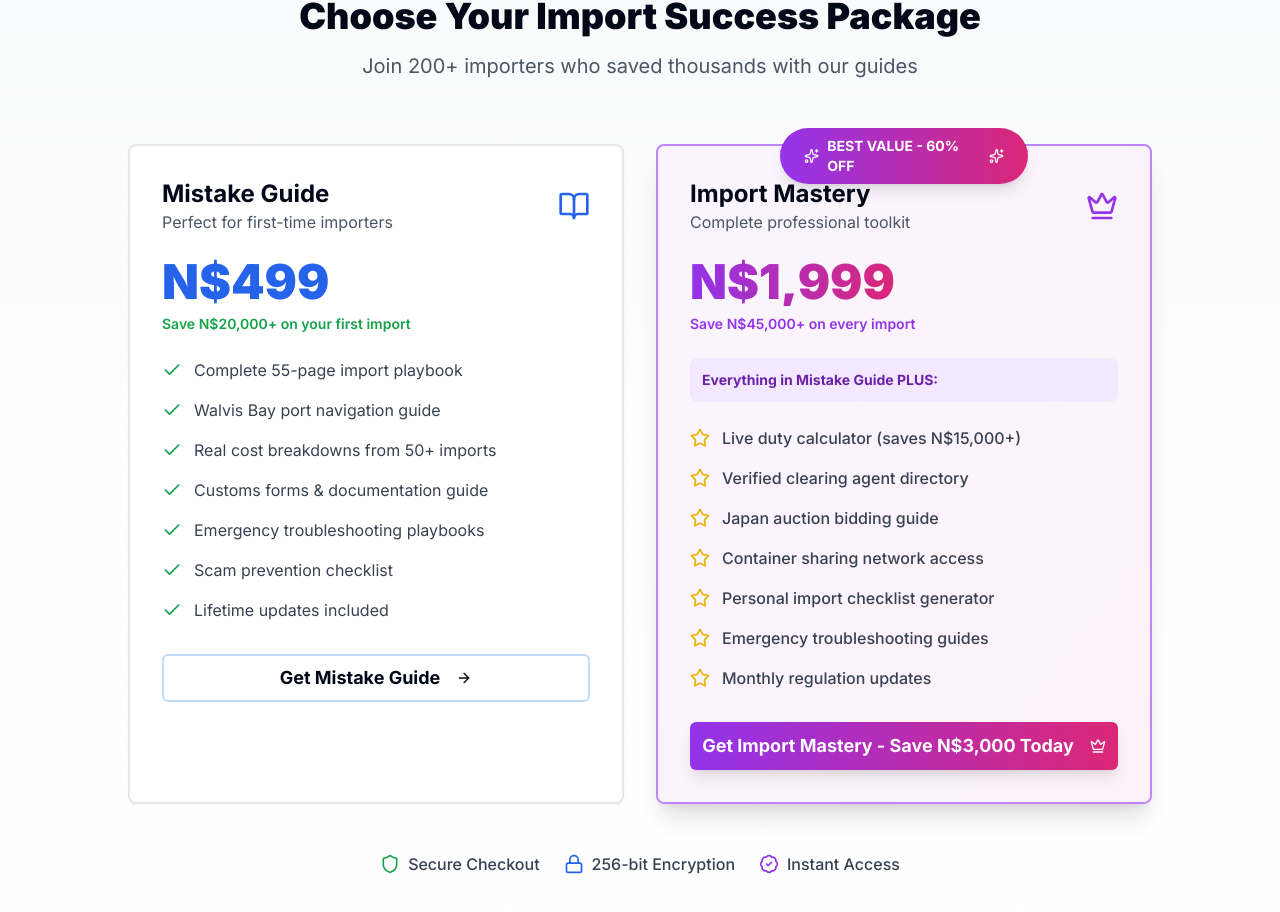
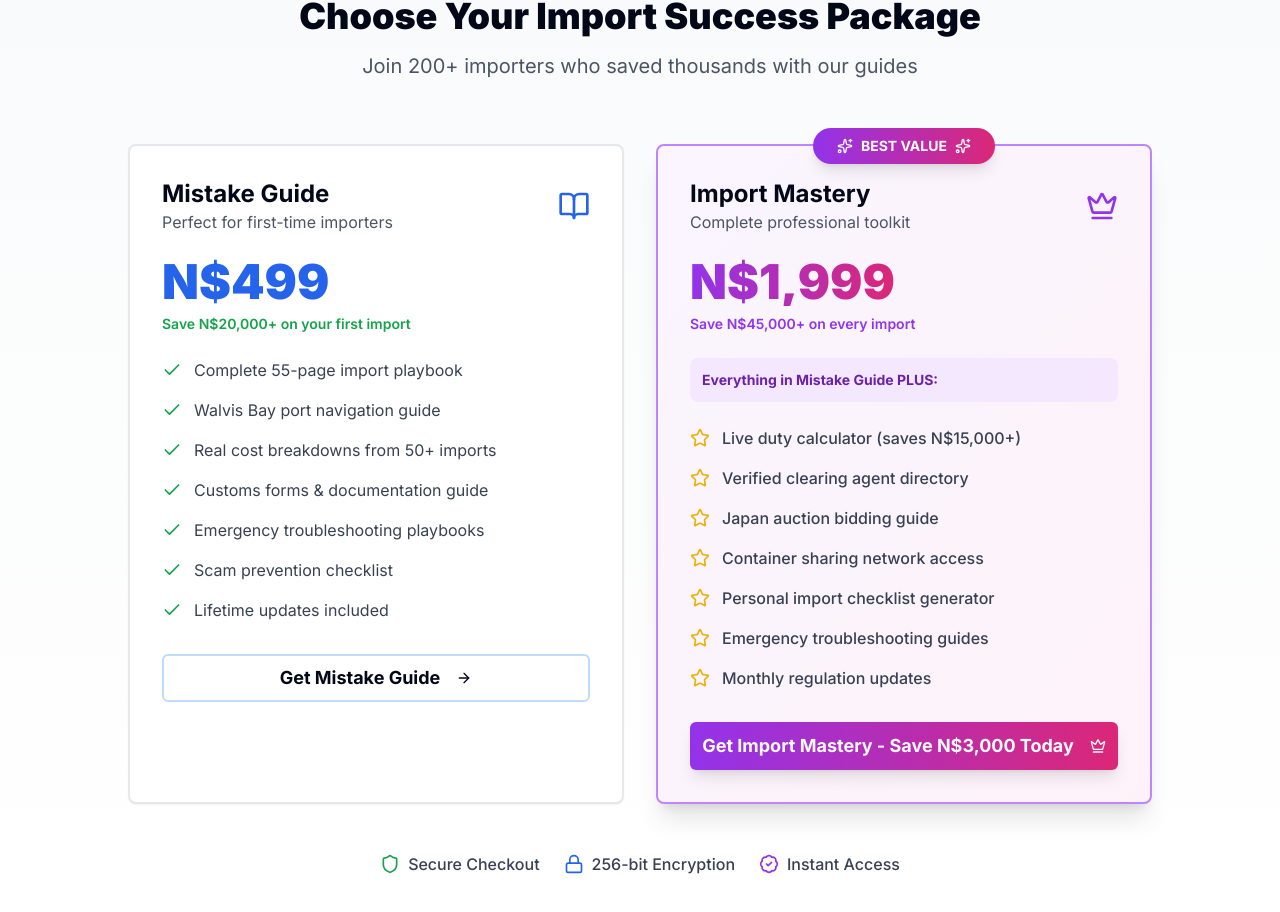
Before and after one commit to Mvula88/calculator, a Next.js app: page /na/guide in a window 1280 px wide. Shown: the part 1689-2601 px from the top of the page. Built offline with nearby package versions, Linux system fonts and the light colour scheme.

Commit message:
Remove 60% OFF discount label from Import Mastery section
- Changed 'BEST VALUE - 60% OFF' to just 'BEST VALUE'
- Removed last remaining fake discount percentage
- Maintains the value proposition without deceptive pricing

```diff
--- a/app/na/guide/page.tsx
+++ b/app/na/guide/page.tsx
@@ -362,7 +362,7 @@ export default function NamibiaGuidePage() {
               <div className="absolute -top-4 left-1/2 -translate-x-1/2 z-10">
                 <div className="bg-gradient-to-r from-purple-600 to-pink-600 text-white px-6 py-2 rounded-full shadow-lg flex items-center gap-2">
                   <Sparkles className="h-4 w-4" />
-                  <span className="font-bold text-sm">BEST VALUE - 60% OFF</span>
+                  <span className="font-bold text-sm">BEST VALUE</span>
                   <Sparkles className="h-4 w-4" />
                 </div>
               </div>
```
